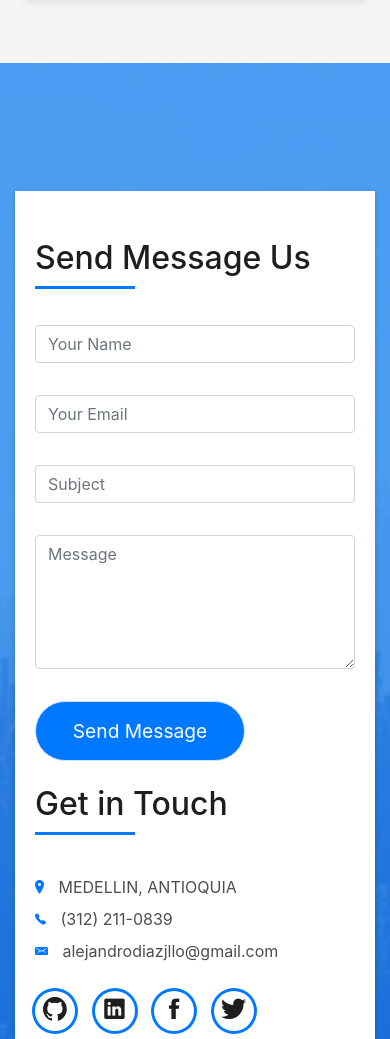
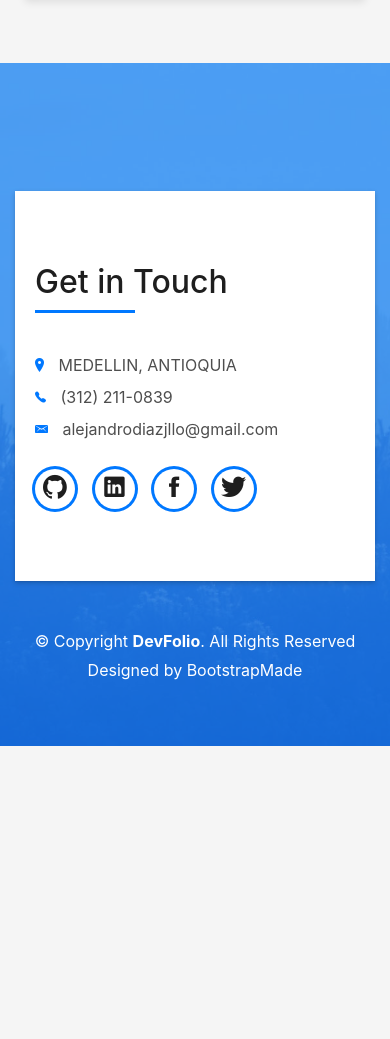
Before and after one commit to aldiazj/aldiazj.github.io, a plain HTML site: page index.html in a window 390 px wide. Shown: the part 7350-8389 px from the top of the page. After the commit the page ends 8096 px from the top, so only its background shows below. Drawn offline with Linux system fonts and the light colour scheme; files whose address does not match are found by name.

Commit message:
Removes contact form

```diff
--- a/index.html
+++ b/index.html
@@ -391,52 +391,10 @@
     <div class="overlay-mf"></div>
     <div class="container">
       <div class="row">
-        <div class="col-sm-12">
+        <div class="col-sm-8">
           <div class="contact-mf">
             <div id="contact" class="box-shadow-full">
               <div class="row">
-                <div class="col-md-6">
-                  <div class="title-box-2">
-                    <h5 class="title-left">
-                      Send Message Us
-                    </h5>
-                  </div>
-                  <div>
-                      <form action="" method="post" role="form" class="contactForm">
-                      <div id="sendmessage">Your message has been sent. Thank you!</div>
-                      <div id="errormessage"></div>
-                      <div class="row">
-                        <div class="col-md-12 mb-3">
-                          <div class="form-group">
-                            <input type="text" name="name" class="form-control" id="name" placeholder="Your Name" data-rule="minlen:4" data-msg="Please enter at least 4 chars" />
-                            <div class="validation"></div>
-                          </div>
-                        </div>
-                        <div class="col-md-12 mb-3">
-                          <div class="form-group">
-                            <input type="email" class="form-control" name="email" id="email" placeholder="Your Email" data-rule="email" data-msg="Please enter a valid email" />
-                            <div class="validation"></div>
-                          </div>
-                        </div>
-                        <div class="col-md-12 mb-3">
-                            <div class="form-group">
-                              <input type="text" class="form-control" name="subject" id="subject" placeholder="Subject" data-rule="minlen:4" data-msg="Please enter at least 8 chars of subject" />
-                              <div class="validation"></div>
-                            </div>
-                        </div>
-                        <div class="col-md-12 mb-3">
-                          <div class="form-group">
-                            <textarea class="form-control" name="message" rows="5" data-rule="required" data-msg="Please write something for us" placeholder="Message"></textarea>
-                            <div class="validation"></div>
-                          </div>
-                        </div>
-                        <div class="col-md-12">
-                          <button type="submit" class="button button-a button-big button-rouded">Send Message</button>
-                        </div>
-                      </div>
-                    </form>
-                  </div>
-                </div>
                 <div class="col-md-6">
                   <div class="title-box-2 pt-4 pt-md-0">
                     <h5 class="title-left">
```
